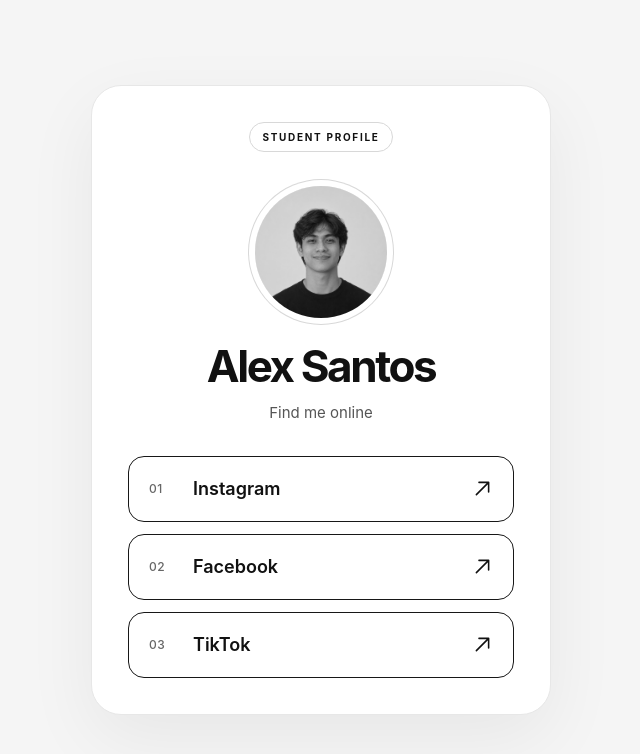
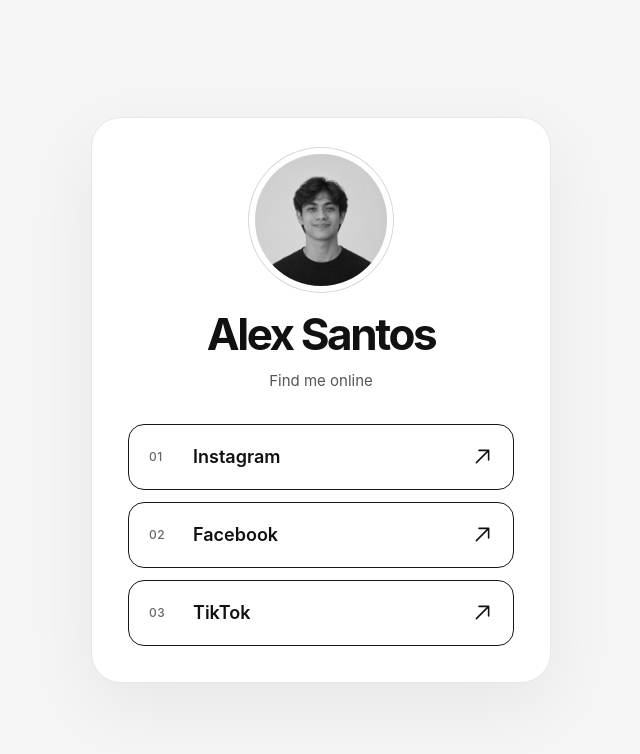
Before and after one commit to gabzy0423/Nfc-template, a React (Vite) app: page / in a window 1280 px wide. Shown: the top 754 px of the page, without its empty margins (319-959 px from the left). Built offline with nearby package versions, Linux system fonts and the light colour scheme.

Commit message:
Remove student profile badge

```diff
--- a/src/App.css
+++ b/src/App.css
@@ -15,17 +15,6 @@
   background: #fff;
   box-shadow: 0 24px 72px rgb(0 0 0 / 6%);
   text-align: center;
-}
-
-.profile-label {
-  width: fit-content;
-  margin: 0 auto 34px;
-  padding: 8px 12px;
-  border: 1px solid #d8d8d8;
-  border-radius: 100px;
-  font-size: 10px;
-  font-weight: 700;
-  letter-spacing: 0.17em;
 }
 
 .profile-photo {
--- a/src/App.jsx
+++ b/src/App.jsx
@@ -16,8 +16,6 @@ function App() {
   return (
     <main className="profile-page">
       <article className="profile-card" aria-labelledby="profile-name">
-        <p className="profile-label">STUDENT PROFILE</p>
-
         <img className="profile-photo" src={profile.photo} alt={`Portrait of ${profile.name}`} />
         <h1 id="profile-name">{profile.name}</h1>
         <p className="profile-intro">Find me online</p>
```
